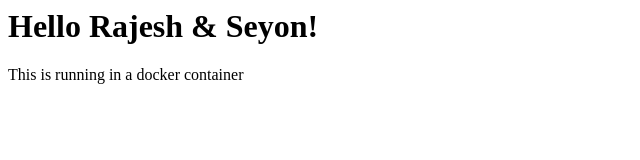
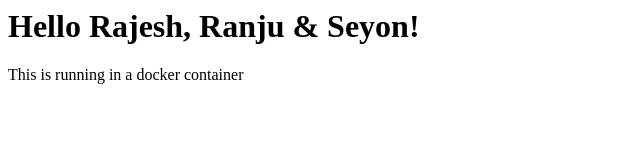
Before and after one commit to mahiznan/docker-demo, a plain HTML site: page index.html in a window 1280 px wide. Shown: the whole page, without its empty margins (0-640 px from the left). Drawn offline with Linux system fonts and the light colour scheme.

Commit message:
Include all

```diff
--- a/index.html
+++ b/index.html
@@ -4,7 +4,7 @@
     <title>Hello nginx</title>
   </head>
   <body>
-    <h1>Hello Rajesh & Seyon!</h1>
+    <h1>Hello Rajesh, Ranju & Seyon!</h1>
     <p>This is running in a docker container</p>
   </body>
 </html>
```
